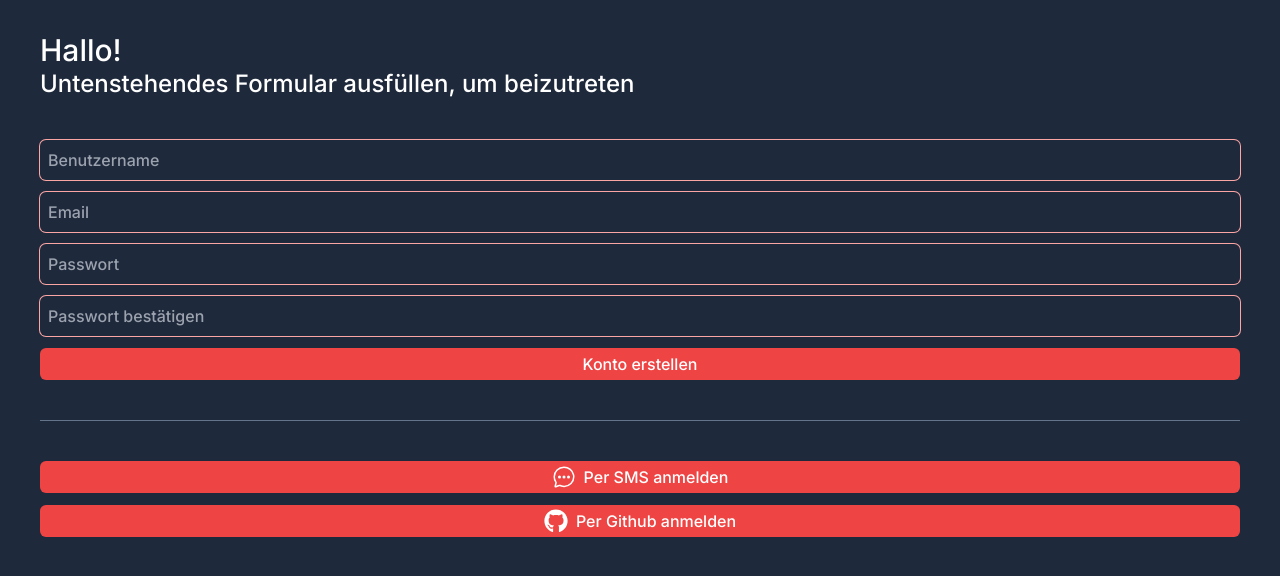
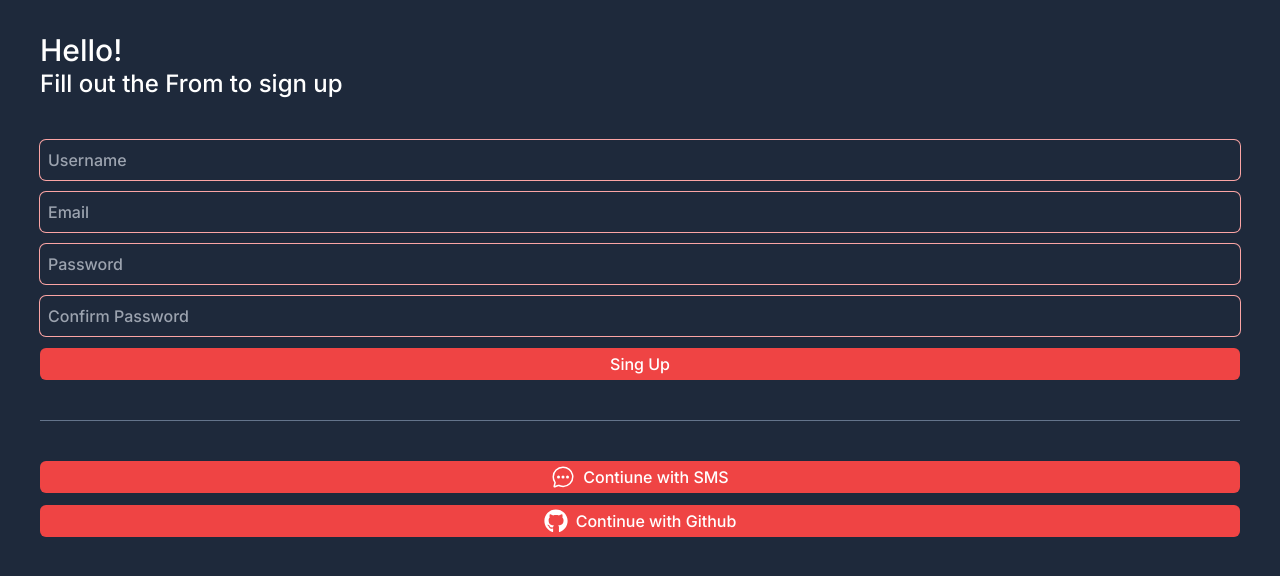
Before and after one commit to HannesCho/Apfel-market, a Next.js app: page /en/create-account in a window 1280 px wide. Shown: the top 576 px of the page. Built offline with nearby package versions, Linux system fonts and the light colour scheme.

Commit message:
feat: add multi languages to creat account

```diff
--- a/messages/de.json
+++ b/messages/de.json
@@ -9,5 +9,16 @@
     "start-btn": "Anfangen",
     "have-account-text": "Haben Sie bereits ein Konto?",
     "login-text": "Anmelden"
+  },
+  "CreateAccount": {
+    "h1": "Hallo!",
+    "h2": "Untenstehendes Formular ausfüllen, um beizutreten",
+    "username": "Benutzername",
+    "email": "Email",
+    "password": "Passwort",
+    "confirmed-password": "Passwort bestätigen",
+    "sign-up": "Konto erstellen",
+    "SMS": "Per SMS anmelden",
+    "Github": "Per Github anmelden"
   }
 }
--- a/messages/en.json
+++ b/messages/en.json
@@ -9,5 +9,16 @@
     "start-btn": "Start",
     "have-account-text": "Do you already have an account?",
     "login-text": "Login"
+  },
+  "CreateAccount": {
+    "h1": "Hello!",
+    "h2": "Fill out the From to sign up",
+    "username": "Username",
+    "email": "Email",
+    "password": "Password",
+    "confirmed-password": "Confirm Password",
+    "sign-up": "Sing Up",
+    "SMS": "Contiune with SMS",
+    "Github": "Continue with Github"
   }
 }
--- a/src/app/[locale]/create-account/page.tsx
+++ b/src/app/[locale]/create-account/page.tsx
@@ -3,40 +3,42 @@ import FormButton from "@/components/form-btn";
 import SnsButton from "@/components/sns-btn";
 import { IoChatbubbleEllipsesOutline } from "react-icons/io5";
 import { FaGithub } from "react-icons/fa";
+import { useTranslations } from "next-intl";
 
 export default function CreateAccount() {
+  const t = useTranslations("CreateAccount");
+
   return (
     <div className="flex flex-col gap-10 *:font-medium px-10 py-8">
       <div className="*:font-medium">
-        <h1 className="text-3xl">Hallo!</h1>
-        <h2 className="text-2xl">
-          Untenstehendes Formular ausfüllen, um beizutreten
-        </h2>
+        <h1 className="text-3xl">{t("h1")}</h1>
+        <h2 className="text-2xl">{t("h2")}</h2>
       </div>
       <form className="flex flex-col gap-3">
-        <Input type="text" placeholder="Benutzername" required errors={[]} />
-        <Input type="email" placeholder="Email" required errors={[]} />
-        <Input type="password" placeholder="Passwort" required errors={[]} />
+        <Input type="text" placeholder={t("username")} required errors={[]} />
+        <Input type="email" placeholder={t("email")} required errors={[]} />
         <Input
           type="password"
-          placeholder="Passwort bestätigen"
+          placeholder={t("password")}
           required
           errors={[]}
         />
-        <FormButton loading={false} text="Konto erstellen" />
+        <Input
+          type="password"
+          placeholder={t("confirmed-password")}
+          required
+          errors={[]}
+        />
+        <FormButton loading={false} text={t("sign-up")} />
       </form>
       <div className="w-full h-[1px] bg-slate-500" />
       <div className="flex flex-col gap-3">
         <SnsButton
           href="/sms"
-          text="Per SMS anmelden"
+          text={t("SMS")}
           Icon={IoChatbubbleEllipsesOutline}
         />
-        <SnsButton
-          href="/github/start"
-          text="Per Github anmelden"
-          Icon={FaGithub}
-        />
+        <SnsButton href="/github/start" text={t("Github")} Icon={FaGithub} />
       </div>
     </div>
   );
```
